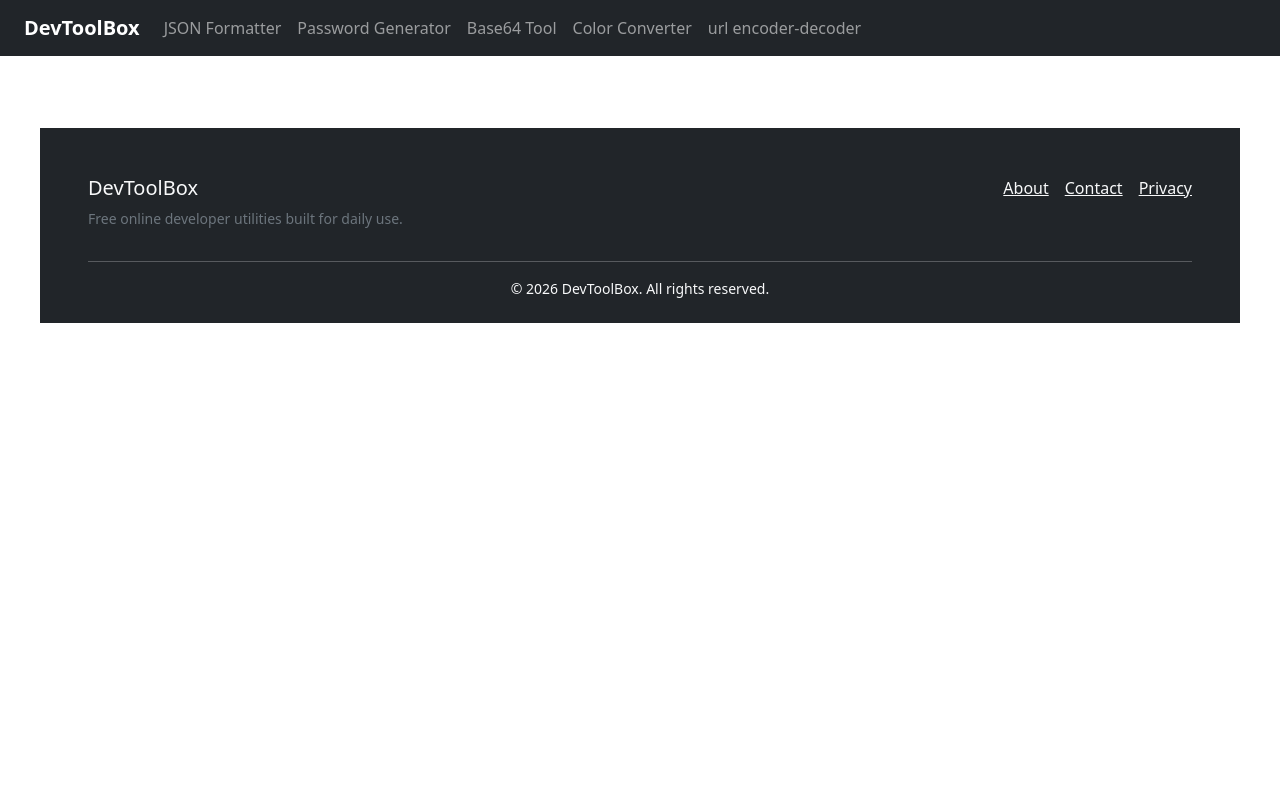
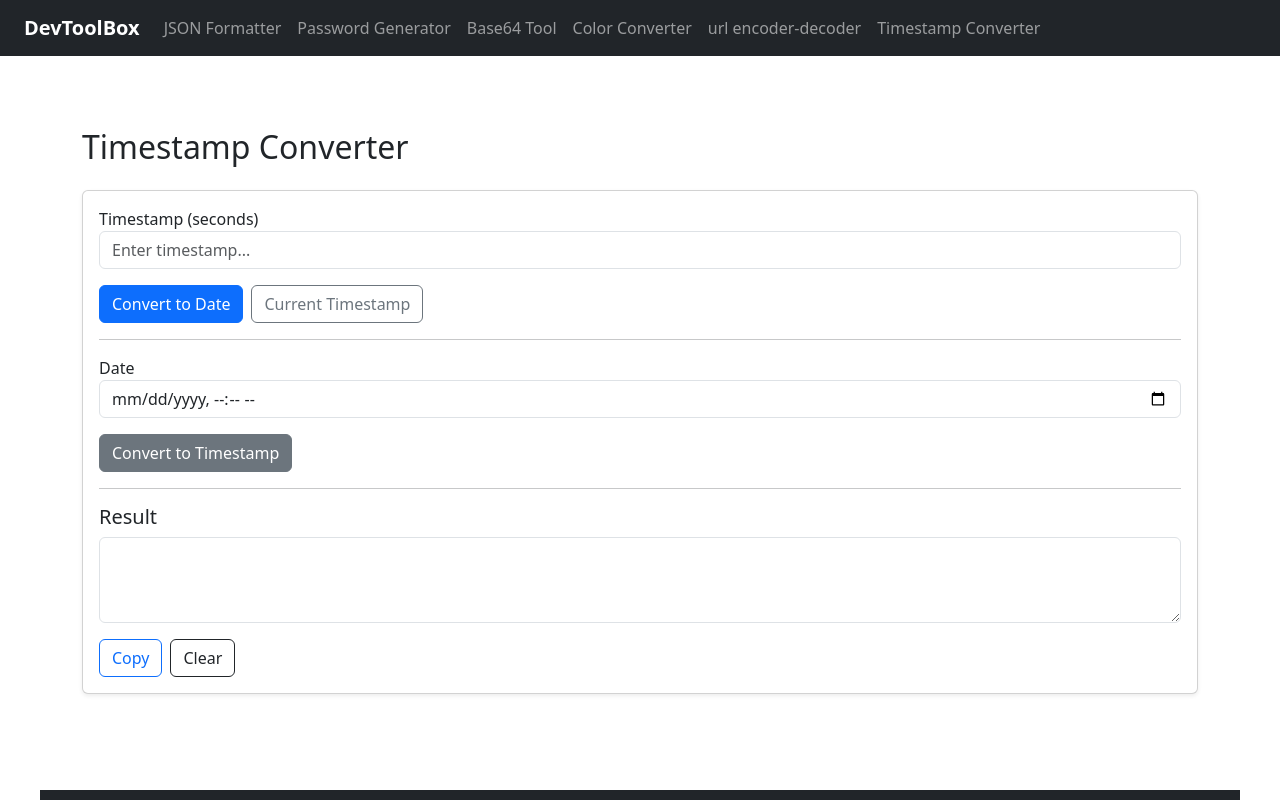
Before and after one commit to Jinesh03dabhi/devtoolbox, a React (Vite) app in the folder devtoolbox/: page /timestamp-converter in a window 1280 px wide. Shown: the top 800 px of the page. Built offline with nearby package versions, Linux system fonts and the light colour scheme.

Commit message:
Added Timestamp Converter

```diff
--- a/devtoolbox/src/App.jsx
+++ b/devtoolbox/src/App.jsx
@@ -10,6 +10,7 @@ import About from "./page/About";
 import Contact from "./page/Contact";
 import Footer from "./components/Footer";
 import UrlTool from "./page/tools/UrlTool";
+import TimestampTool from "./page/tools/TimestampTool";
 
 
 
@@ -33,6 +34,7 @@ function App() {
             <Route path="/about" element={<About />} />
             <Route path="/contact" element={<Contact />} />
             <Route path="/url-encoder-decoder" element={<UrlTool />} />
+            <Route path="/timestamp-converter" element={<TimestampTool />} />
 
           </Routes>
           <Footer />
--- a/devtoolbox/src/components/Navbar.jsx
+++ b/devtoolbox/src/components/Navbar.jsx
@@ -23,6 +23,9 @@ export default function Navbar() {
         <Link className="nav-link" to="/url-encoder-decoder">
           url encoder-decoder
         </Link>
+        <Link className="nav-link" to="/timestamp-converter">
+          Timestamp Converter
+        </Link>
 
       </div>
     </nav>
--- a/devtoolbox/src/page/Home.jsx
+++ b/devtoolbox/src/page/Home.jsx
@@ -70,6 +70,8 @@ export default function Home() {
           </Link>
         </div>
 
+
+        {/* URL Encoder / Decoder */}
         <div className="col-md-6 col-lg-6">
           <Link to="/url-encoder-decoder" className="text-decoration-none text-dark">
             <div className="card shadow-sm h-100 hover-shadow">
@@ -83,6 +85,19 @@ export default function Home() {
           </Link>
         </div>
 
+        {/* Timestamp Converter */}
+        <div className="col-md-6 col-lg-6">
+          <Link to="/timestamp-converter" className="text-decoration-none text-dark">
+            <div className="card shadow-sm h-100">
+              <div className="card-body">
+                <h5>Timestamp Converter</h5>
+                <p className="text-muted">
+                  Convert Unix timestamps to date and vice versa.
+                </p>
+              </div>
+            </div>
+          </Link>
+        </div>
 
 
       </div>
--- /dev/null
+++ b/devtoolbox/src/page/tools/TimestampTool.jsx
@@ -0,0 +1,106 @@
+import { useState } from "react";
+
+export default function TimestampTool() {
+  const [timestamp, setTimestamp] = useState("");
+  const [date, setDate] = useState("");
+  const [result, setResult] = useState("");
+
+  const convertToDate = () => {
+    if (!timestamp) return;
+    try {
+      const d = new Date(Number(timestamp) * 1000);
+      setResult(d.toString());
+    } catch {
+      setResult("Invalid timestamp");
+    }
+  };
+
+  const convertToTimestamp = () => {
+    if (!date) return;
+    try {
+      const ts = Math.floor(new Date(date).getTime() / 1000);
+      setResult(ts.toString());
+    } catch {
+      setResult("Invalid date");
+    }
+  };
+
+  const currentTimestamp = () => {
+    const ts = Math.floor(Date.now() / 1000);
+    setTimestamp(ts.toString());
+    setResult(ts.toString());
+  };
+
+  const copyResult = async () => {
+    if (!result) return;
+    await navigator.clipboard.writeText(result);
+  };
+
+  const clearAll = () => {
+    setTimestamp("");
+    setDate("");
+    setResult("");
+  };
+
+  return (
+    <div className="container py-5">
+      <h2 className="mb-4">Timestamp Converter</h2>
+
+      <div className="card shadow-sm">
+        <div className="card-body">
+
+          <label>Timestamp (seconds)</label>
+          <input
+            type="number"
+            className="form-control mb-3"
+            placeholder="Enter timestamp..."
+            value={timestamp}
+            onChange={(e) => setTimestamp(e.target.value)}
+          />
+
+          <button className="btn btn-primary me-2" onClick={convertToDate}>
+            Convert to Date
+          </button>
+
+          <button className="btn btn-outline-secondary me-2" onClick={currentTimestamp}>
+            Current Timestamp
+          </button>
+
+          <hr />
+
+          <label>Date</label>
+          <input
+            type="datetime-local"
+            className="form-control mb-3"
+            value={date}
+            onChange={(e) => setDate(e.target.value)}
+          />
+
+          <button className="btn btn-secondary me-2" onClick={convertToTimestamp}>
+            Convert to Timestamp
+          </button>
+
+          <hr />
+
+          <h5>Result</h5>
+          <textarea
+            className="form-control"
+            rows="3"
+            value={result}
+            readOnly
+          />
+
+          <div className="mt-3 d-flex gap-2">
+            <button className="btn btn-outline-primary" onClick={copyResult}>
+              Copy
+            </button>
+            <button className="btn btn-outline-dark" onClick={clearAll}>
+              Clear
+            </button>
+          </div>
+
+        </div>
+      </div>
+    </div>
+  );
+}
```
Also changed, not shown: 1 other file (tests, documents, lock files or other folders).
